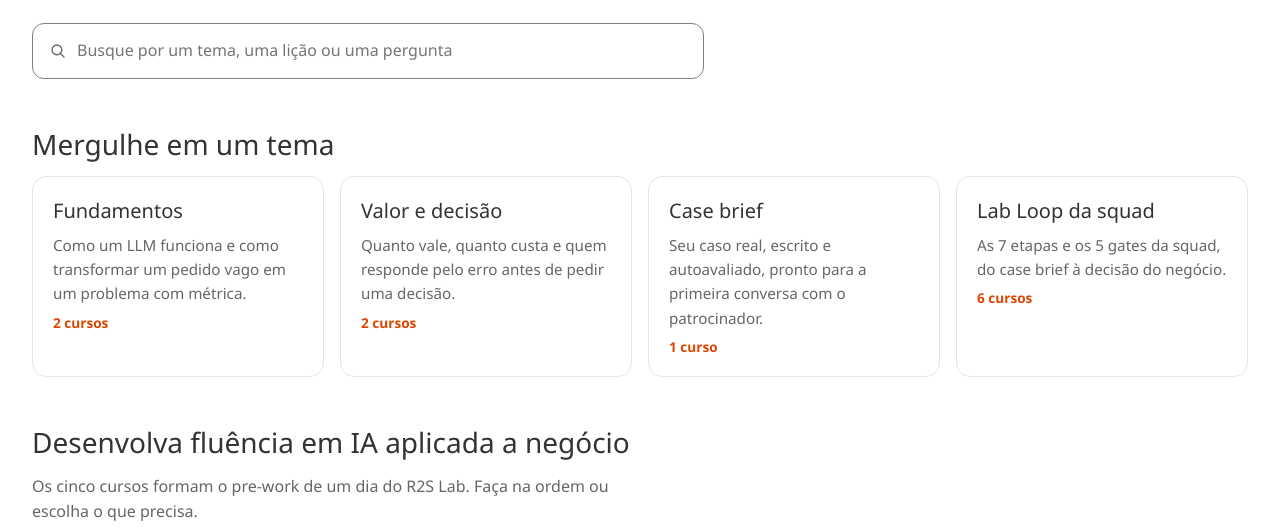
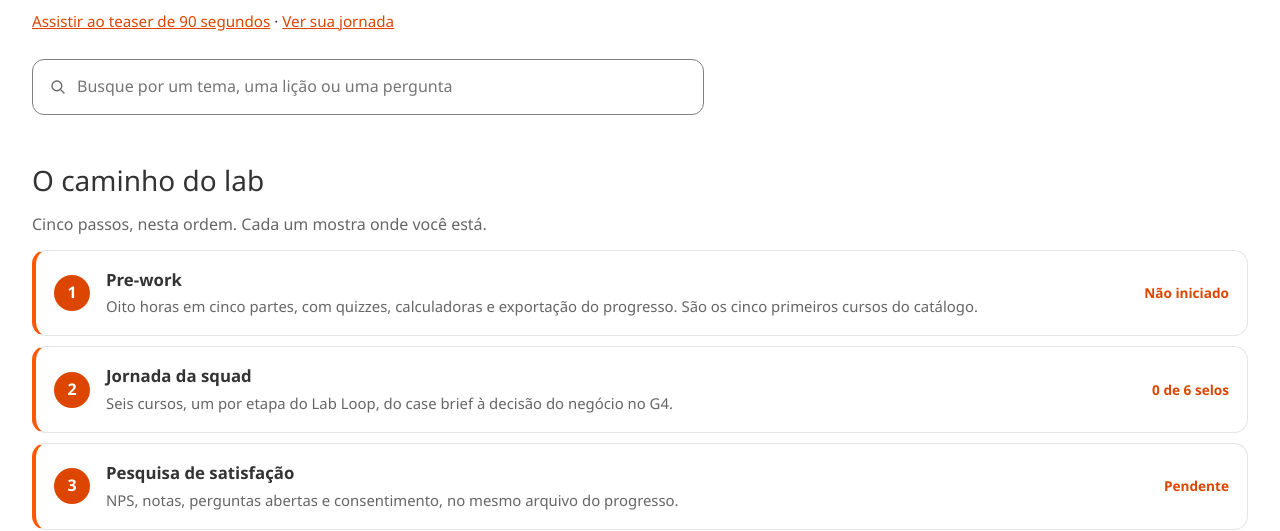
Before and after one commit to juliopessan/r2s-lab, a website: page academy/index.html in a window 1280 px wide. Shown: the part 280-811 px from the top of the page. Drawn offline with Linux system fonts and the light colour scheme.

Commit message:
feat: show the lab path in order on the Academy home
Co-Authored-By: Claude Opus 5.5 <noreply@anthropic.com>
Claude-Session: https://claude.ai/code/session_01WWrRsXFD8N1WEjTBSskhNM

```diff
--- a/academy/index.html
+++ b/academy/index.html
@@ -24,10 +24,17 @@
   <p class="kick rise">R2S Lab · Reskilling too Skilling</p>
   <h1 id="titulo" class="rise" style="--d:60ms">O que você quer aprender?</h1>
   <p class="lede rise" style="--d:120ms">Cursos gratuitos de IA aplicada a negócio, do time de dados da Avanade Brazil Engineering HUB.</p>
+  <p class="hero-links rise" style="--d:150ms"><a href="../site/index.html">Assistir ao teaser de 90 segundos</a> · <a href="jornada.html">Ver sua jornada</a></p>
   <label class="busca rise" style="--d:180ms" for="busca"><span class="sr">Buscar cursos</span>
    <svg viewBox="0 0 24 24" width="18" height="18" aria-hidden="true"><path d="M10.5 4a6.5 6.5 0 1 1 0 13a6.5 6.5 0 0 1 0-13zM15.5 15.5L20 20"/></svg>
    <input id="busca" type="search" placeholder="Busque por um tema, uma lição ou uma pergunta" autocomplete="off">
   </label>
+ </section>
+
+ <section aria-labelledby="caminho-titulo">
+  <h2 id="caminho-titulo">O caminho do lab</h2>
+  <p class="muted">Cinco passos, nesta ordem. Cada um mostra onde você está.</p>
+  <ol id="caminho" class="caminho plain"></ol>
  </section>
 
  <section aria-labelledby="temas-titulo">
@@ -48,12 +55,6 @@
  </section>
  <p id="sem-resultado" class="muted" role="status" hidden>Nenhum curso encontrado.</p>
 
- <section aria-labelledby="ferramentas-titulo">
-  <h2 id="ferramentas-titulo">Ferramentas do lab</h2>
-  <p class="muted">As outras peças da plataforma R2S Lab: o teaser, o pre-work interativo, a pesquisa, o certificado e o painel da coordenação.</p>
-  <ul id="ferramentas" class="cursos plain"></ul>
- </section>
-
  <section aria-labelledby="selos-titulo">
   <h2 id="selos-titulo">Seus selos</h2>
   <p id="selos-resumo" class="muted"></p>
--- a/css/academy.css
+++ b/css/academy.css
@@ -367,3 +367,17 @@ html{overflow-x:clip}
 .campo input{font:inherit;font-weight:400;color:var(--fg);background:var(--surface);border:1px solid var(--field);border-radius:8px;padding:9px 12px;min-width:0;width:100%}
 #export-msg{margin:10px 0 0;font-size:.95rem}
 #export-msg:empty{display:none}
+
+/* o caminho do lab */
+.hero-links{margin:6px 0 0;font-size:.95rem}
+.caminho{display:grid;gap:10px;counter-reset:none}
+.passo a{display:grid;grid-template-columns:auto minmax(0,1fr) auto;gap:6px 16px;align-items:center;padding:16px 18px;background:var(--surface);border:1px solid var(--line);border-left:4px solid var(--brand);border-radius:14px;color:inherit;text-decoration:none}
+.passo a:hover{border-color:var(--field);border-left-color:var(--brand)}
+.passo-num{display:grid;place-items:center;width:36px;height:36px;border-radius:999px;background:var(--cta-bg);color:var(--cta-fg);font-weight:700;font-variant-numeric:tabular-nums}
+.passo.feito .passo-num{background:var(--ok)}
+.passo-corpo{display:grid;gap:2px;min-width:0}
+.passo-titulo{font-weight:600;font-size:1.05rem}
+.passo-texto{color:var(--muted);font-size:.93rem}
+.passo-estado{font-size:.85rem;font-weight:700;color:var(--brand-text);text-align:right}
+.passo.feito .passo-estado{color:var(--ok)}
+@media (max-width:560px){.passo a{grid-template-columns:auto minmax(0,1fr)}.passo-estado{grid-column:2;text-align:left}}
--- a/js/academy.js
+++ b/js/academy.js
@@ -204,14 +204,30 @@
     return b;
   }
 
-  /* As ferramentas do lab: as outras peças da plataforma, abertas a partir da Academy. */
-  var FERRAMENTAS = [
-    { id: 'landing', titulo: 'O método em 90 segundos', tipo: 'Vídeo', texto: 'A landing do R2S Lab com o teaser narrado: Reskilling too Skilling.', href: '../site/index.html' },
-    { id: 'prework', titulo: 'Pre-work interativo', tipo: 'Ferramenta', texto: 'As 8 horas do pre-work com quizzes, calculadoras e exportação do progresso.', href: '../00-prework/index.html' },
-    { id: 'pesquisa', titulo: 'Pesquisa de satisfação', tipo: 'Formulário', texto: 'NPS, notas, perguntas abertas e consentimento, no mesmo arquivo do progresso.', href: '../05-encerramento/pesquisa.html' },
-    { id: 'certificado', titulo: 'Certificado', tipo: 'Coordenação', texto: 'O certificado de conclusão do lab em A4 paisagem, emitido pela coordenação.', href: '../05-encerramento/certificado.html' },
-    { id: 'painel', titulo: 'Painel da coordenação', tipo: 'Coordenação', texto: 'Treinados, faltantes, satisfação, squads e scorecard. Rode npm run demo na pasta admin.', href: '../admin/README.md' },
+  /* O caminho do lab, na ordem do fluxo: pre-work, jornada da squad, pesquisa, certificado e painel.
+   * O estado de cada passo é derivado do progresso, como os chips dos cursos. */
+  var CAMINHO = [
+    { id: 'prework', titulo: 'Pre-work', texto: 'Oito horas em cinco partes, com quizzes, calculadoras e exportação do progresso. São os cinco primeiros cursos do catálogo.', href: '../00-prework/index.html' },
+    { id: 'squad', titulo: 'Jornada da squad', texto: 'Seis cursos, um por etapa do Lab Loop, do case brief à decisão do negócio no G4.', href: 'index.html#jornada-titulo' },
+    { id: 'pesquisa', titulo: 'Pesquisa de satisfação', texto: 'NPS, notas, perguntas abertas e consentimento, no mesmo arquivo do progresso.', href: '../05-encerramento/pesquisa.html' },
+    { id: 'certificado', titulo: 'Certificado', texto: 'Emitido pela coordenação, em A4 paisagem, com o nível Foundation, Practitioner ou Lead.', href: '../05-encerramento/certificado.html' },
+    { id: 'painel', titulo: 'Painel da coordenação', texto: 'Treinados e faltantes, satisfação, feedbacks, squads, certificação, scorecard e a Academy. Ele lê o arquivo que você registra em Sua jornada.', href: '../admin/README.md' },
   ];
+  function estadoPasso(id, state) {
+    if (id === 'prework') {
+      var min = P.preworkMinutes(state);
+      if (min >= P.TOTAL_MIN) return { texto: 'Concluído', feito: true };
+      return { texto: min ? duracao(min) + ' de 8 h' : 'Não iniciado', feito: false };
+    }
+    if (id === 'squad') {
+      var squad = CURSOS.filter(function (c) { return c.fonte === 'squad'; });
+      var n = squad.filter(function (c) { return concluido(c, state); }).length;
+      return { texto: n === squad.length ? 'Concluído' : n + ' de ' + squad.length + ' selos', feito: n === squad.length };
+    }
+    if (id === 'pesquisa') return state.survey ? { texto: 'Respondida', feito: true } : { texto: 'Pendente', feito: false };
+    if (id === 'certificado') return { texto: 'Emitido pela coordenação', feito: false };
+    return { texto: 'Para a coordenação', feito: false };
+  }
   function prework(c) { return '../00-prework/index.html#p' + c.parte + 'h'; }
 
   function meta(c) {
@@ -268,7 +284,7 @@
       { titulo: 'Por tema', links: TEMAS.map(function (t) { return [t.titulo, 'index.html?tema=' + t.id]; }) },
       { titulo: 'Por tipo', links: [
         ['Cursos do pre-work', 'index.html#cursos-titulo'], ['Jornada da squad', 'index.html#jornada-titulo'],
-        ['Ferramentas do lab', 'index.html#ferramentas-titulo'], ['Selos', 'index.html#selos-titulo'],
+        ['O caminho do lab', 'index.html#caminho-titulo'], ['Selos', 'index.html#selos-titulo'],
       ] },
     ];
   }
@@ -303,7 +319,7 @@
     if (!rodape) return;
     var inner = el('div', 'rodape-in');
     eixos().forEach(function (e) { inner.appendChild(coluna(e.titulo, e.links, 'rodape-col')); });
-    inner.appendChild(coluna('Ferramentas do lab', FERRAMENTAS.map(function (f) { return [f.titulo, f.href]; }), 'rodape-col'));
+    inner.appendChild(coluna('O caminho do lab', CAMINHO.map(function (f, i) { return [(i + 1) + '. ' + f.titulo, f.href]; }), 'rodape-col'));
     var pref = el('div', 'rodape-col');
     pref.appendChild(el('h2', 'rodape-col-titulo', 'Preferências'));
     var tb = el('button', 'rodape-tema', 'Alternar tema claro e escuro');
@@ -393,20 +409,20 @@
     }
     render(true);
 
-    var ferr = $('#ferramentas');
-    FERRAMENTAS.forEach(function (f) {
-      var li = el('li', 'ferramenta');
+    var caminho = $('#caminho');
+    CAMINHO.forEach(function (f, i) {
+      var e = estadoPasso(f.id, state);
+      var li = el('li', 'passo' + (e.feito ? ' feito' : ''));
       var a = el('a');
       a.href = f.href;
-      var capa = el('span', 'ferramenta-capa');
-      capa.appendChild(el('span', 'ferramenta-tipo', f.tipo));
-      a.appendChild(capa);
-      var corpo = el('span', 'curso-corpo');
-      corpo.appendChild(el('b', 'curso-titulo', f.titulo));
-      corpo.appendChild(el('span', 'curso-resumo', f.texto));
+      a.appendChild(el('span', 'passo-num', String(i + 1)));
+      var corpo = el('span', 'passo-corpo');
+      corpo.appendChild(el('b', 'passo-titulo', f.titulo));
+      corpo.appendChild(el('span', 'passo-texto', f.texto));
       a.appendChild(corpo);
+      a.appendChild(el('span', 'passo-estado', e.texto));
       li.appendChild(a);
-      ferr.appendChild(li);
+      caminho.appendChild(li);
     });
 
     var ganhos = CURSOS.filter(function (c) { return concluido(c, state); }).length;
```
Also changed, not shown: tests/academy.test.mjs (+23 -5 lines).
